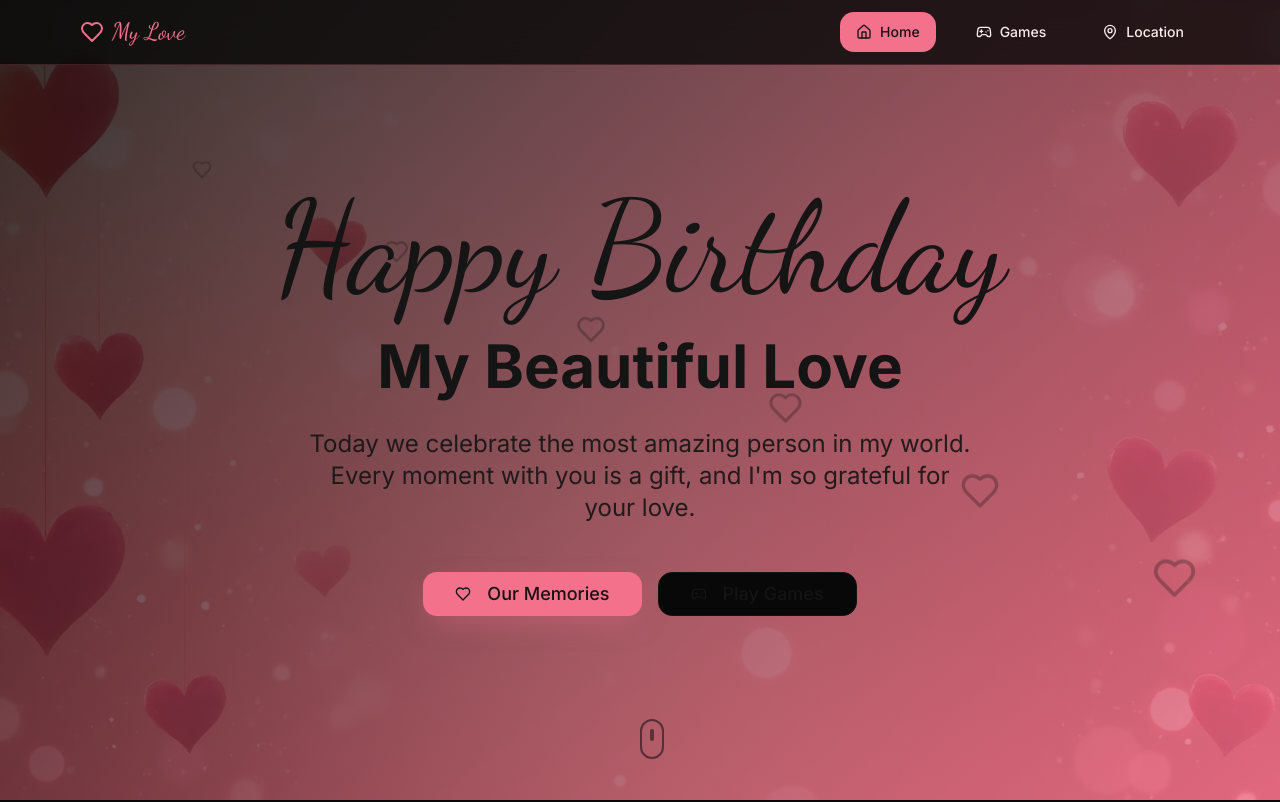
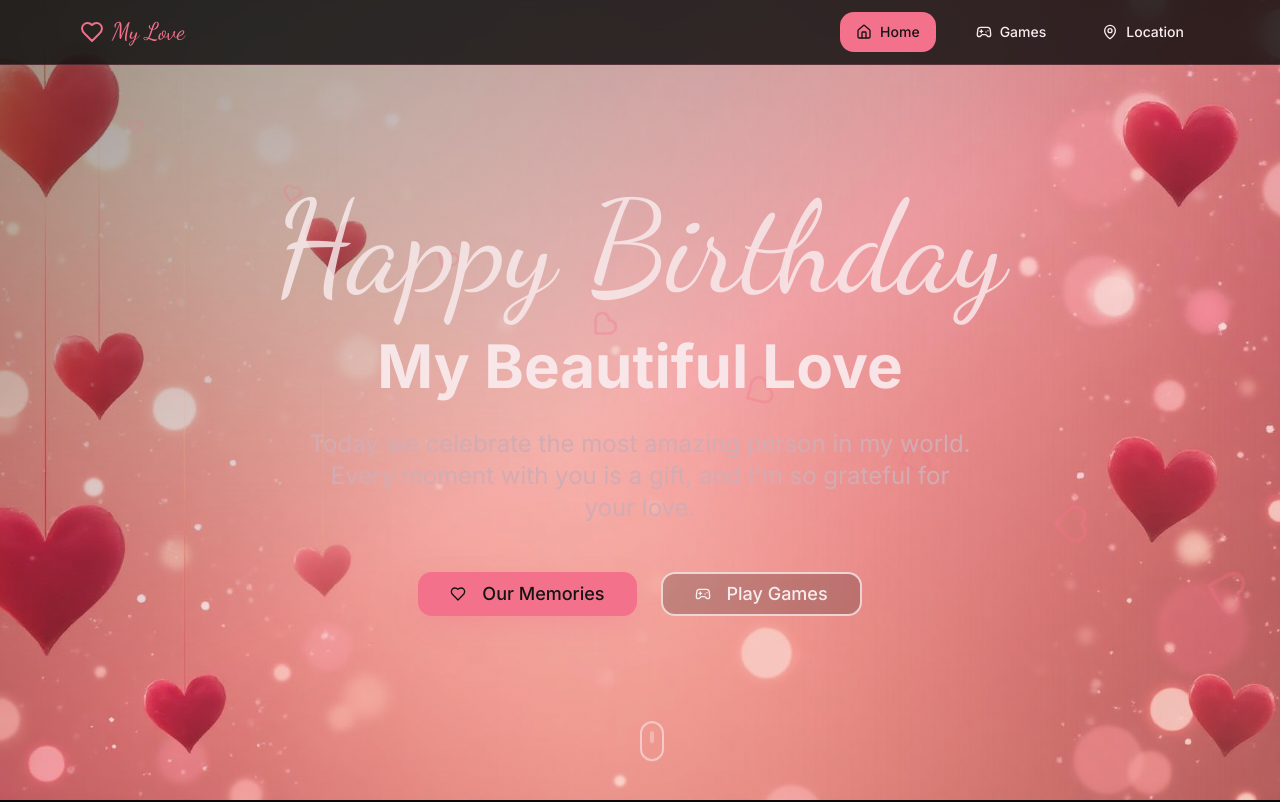
Before and after one commit to re1vax/sejal-world, a React (Vite) app: page / in a window 1280 px wide. Shown: the top 802 px of the page. Built offline with nearby package versions, Linux system fonts and the light colour scheme.

Commit message:
Enhance hero section
Update hero section with improved colors and interactive hover effects for a more engaging user experience.

```diff
--- a/src/components/HeroSection.tsx
+++ b/src/components/HeroSection.tsx
@@ -12,20 +12,21 @@ const HeroSection = () => {
         style={{ backgroundImage: `url(${heroBackground})` }}
       />
 
-      {/* Overlay */}
-      <div className="absolute inset-0 romantic-gradient opacity-80" />
+      {/* Romantic Gradient Overlay */}
+      <div className="absolute inset-0 bg-gradient-to-br from-background/40 via-primary/20 to-accent/30" />
 
-      {/* Floating Hearts Animation */}
+      {/* Interactive Floating Hearts */}
       <div className="absolute inset-0 pointer-events-none">
-        {[...Array(6)].map((_, i) => (
+        {[...Array(8)].map((_, i) => (
           <Heart
             key={i}
-            className={`absolute text-primary-foreground/30 animate-float`}
-            size={20 + i * 5}
+            className={`absolute text-primary/40 hover:text-accent/60 transition-all duration-500 animate-pulse-soft cursor-pointer`}
+            size={16 + i * 4}
             style={{
-              left: `${15 + i * 15}%`,
-              top: `${20 + i * 10}%`,
-              animationDelay: `${i * 0.5}s`,
+              left: `${10 + i * 12}%`,
+              top: `${15 + i * 8}%`,
+              animationDelay: `${i * 0.7}s`,
+              transform: `rotate(${i * 15}deg)`,
             }}
           />
         ))}
@@ -34,26 +35,26 @@ const HeroSection = () => {
       {/* Content */}
       <div className="relative z-10 text-center px-4 max-w-4xl mx-auto">
         <div className="animate-fade-in">
-          <h1 className="font-script text-6xl md:text-8xl lg:text-9xl text-primary-foreground mb-6 animate-pulse-soft">
+          <h1 className="font-script text-6xl md:text-8xl lg:text-9xl text-foreground mb-6 animate-pulse-soft hover:text-primary transition-colors duration-500 cursor-default">
             Happy Birthday
           </h1>
 
-          <h2 className="text-3xl md:text-5xl lg:text-6xl font-bold text-primary-foreground mb-8">
+          <h2 className="text-3xl md:text-5xl lg:text-6xl font-bold text-foreground/90 mb-8 hover:text-accent transition-colors duration-300 cursor-default">
             My Beautiful Love
           </h2>
 
-          <p className="text-xl md:text-2xl text-primary-foreground/90 mb-12 max-w-2xl mx-auto leading-relaxed">
+          <p className="text-xl md:text-2xl text-muted-foreground mb-12 max-w-2xl mx-auto leading-relaxed hover:text-foreground transition-colors duration-300">
             Today we celebrate the most amazing person in my world.
             Every moment with you is a gift, and I'm so grateful for your love.
           </p>
 
-          <div className="flex flex-col sm:flex-row gap-4 justify-center">
+          <div className="flex flex-col sm:flex-row gap-6 justify-center">
             <Button
               size="lg"
-              className="romantic-shadow hover:glow-shadow transition-all duration-300 text-lg px-8 py-4"
+              className="group romantic-shadow hover:glow-shadow hover:scale-105 transition-all duration-300 text-lg px-8 py-4 bg-primary hover:bg-primary/90 border-0"
               onClick={() => document.getElementById('memories')?.scrollIntoView({ behavior: 'smooth' })}
             >
-              <Heart className="mr-2" size={20} />
+              <Heart className="mr-2 group-hover:animate-pulse" size={20} />
               Our Memories
             </Button>
 
@@ -61,9 +62,9 @@ const HeroSection = () => {
               <Button
                 variant="outline"
                 size="lg"
-                className="border-primary-foreground text-primary-foreground hover:bg-primary-foreground hover:text-primary transition-all duration-300 text-lg px-8 py-4"
+                className="group border-2 border-foreground/80 text-foreground hover:bg-accent hover:text-accent-foreground hover:border-accent hover:scale-105 transition-all duration-300 text-lg px-8 py-4 backdrop-blur-sm bg-background/20"
               >
-                <Gamepad2 className="mr-2" size={20} />
+                <Gamepad2 className="mr-2 group-hover:rotate-12 transition-transform duration-300" size={20} />
                 Play Games
               </Button>
             </Link>
@@ -71,10 +72,11 @@ const HeroSection = () => {
         </div>
       </div>
 
-      {/* Scroll Indicator */}
-      <div className="absolute bottom-8 left-1/2 transform -translate-x-1/2 animate-bounce">
-        <div className="w-6 h-10 border-2 border-primary-foreground/60 rounded-full flex justify-center">
-          <div className="w-1 h-3 bg-primary-foreground/60 rounded-full mt-2 animate-pulse" />
+      {/* Interactive Scroll Indicator */}
+      <div className="absolute bottom-8 left-1/2 transform -translate-x-1/2 animate-bounce hover:scale-110 transition-transform duration-300 cursor-pointer"
+           onClick={() => document.getElementById('memories')?.scrollIntoView({ behavior: 'smooth' })}>
+        <div className="w-6 h-10 border-2 border-foreground/60 hover:border-primary rounded-full flex justify-center transition-colors duration-300">
+          <div className="w-1 h-3 bg-foreground/60 hover:bg-primary rounded-full mt-2 animate-pulse transition-colors duration-300" />
         </div>
       </div>
     </section>
```
